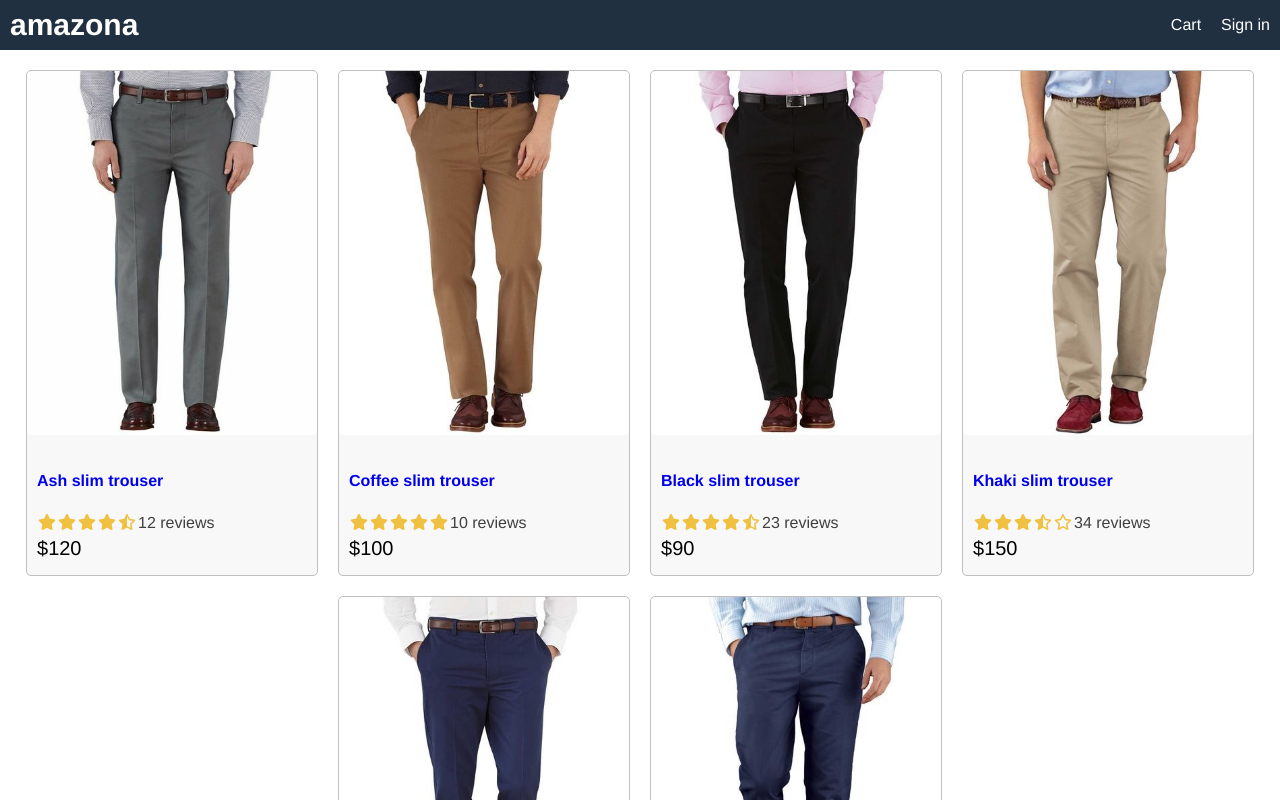
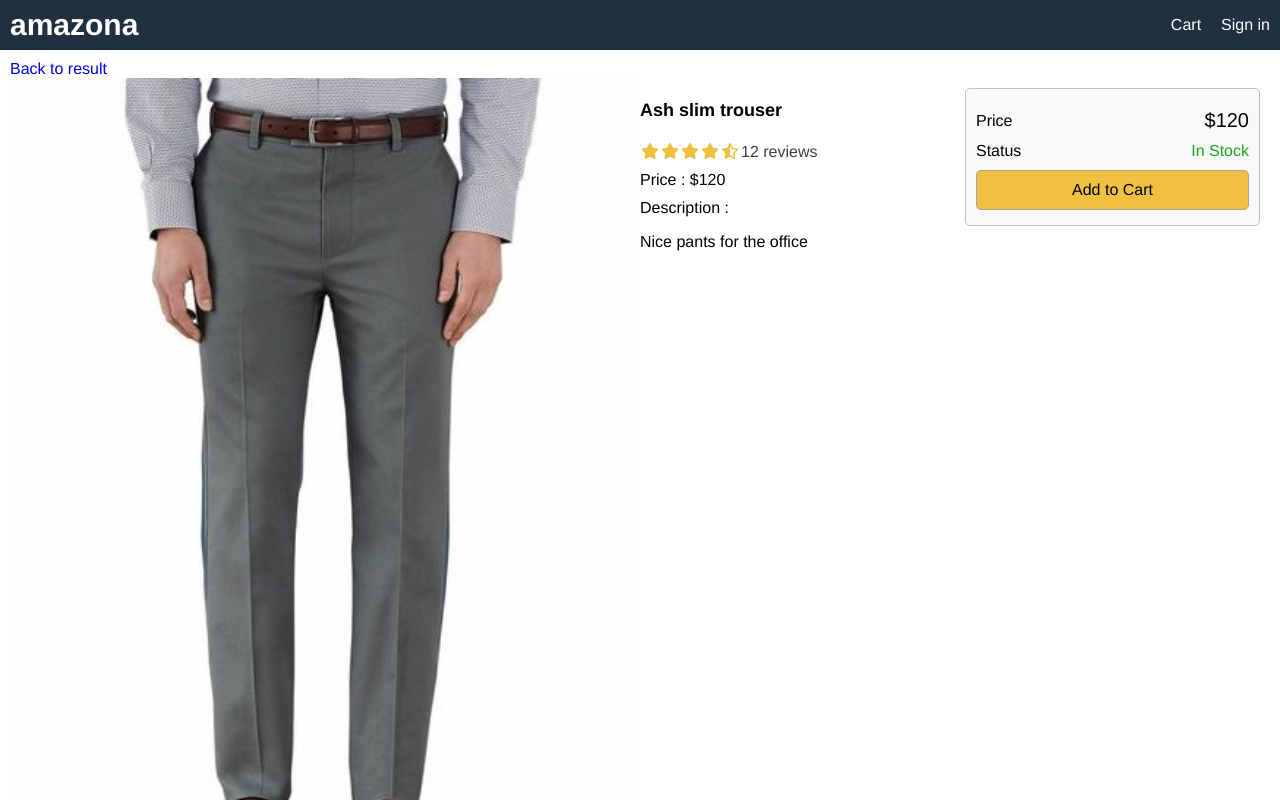
Before and after one commit to Midstackdev/mern-amazona, a React (Create React App) app in the folder client/: page /product/1 in a window 1280 px wide. Shown: the top 800 px of the page. Built offline with nearby package versions, Linux system fonts and the light colour scheme.

Commit message:
product page

```diff
--- a/client/package.json
+++ b/client/package.json
@@ -8,6 +8,7 @@
     "@testing-library/user-event": "^12.1.10",
     "react": "^17.0.2",
     "react-dom": "^17.0.2",
+    "react-router-dom": "^5.2.0",
     "react-scripts": "4.0.3",
     "web-vitals": "^1.0.1"
   },
--- a/client/src/App.js
+++ b/client/src/App.js
@@ -1,8 +1,12 @@
-import Product from './components/Product';
-import data from './data'
+import React from 'react'
+import { BrowserRouter as Router, Route } from 'react-router-dom'
+
+import Home from './pages/Home'
+import Product from './pages/Product';
 
 function App() {
   return (
+    <Router>
     <div className="grid-container">
         <header className="row">
             <div>
@@ -14,16 +18,14 @@
             </div>
         </header>
         <main>
-            <div className="row center">
-              {data.products.map(product => (
-                <Product key={product._id} product={product} />
-              ))}
-            </div>
+            <Route path="/" component={Home} exact />
+            <Route path="/product/:id" component={Product} exact />
         </main>
         <footer className="row center">
             All right reseve
         </footer>
     </div>
+    </Router>
   );
 }
 
--- a/client/src/data.js
+++ b/client/src/data.js
@@ -1,66 +1,72 @@
 const data = {
     products: [
         {
-            _id: 1,
+            _id: '1',
             name: 'Ash slim trouser',
             category: 'Pants',
             image: '/images/p1.JPG',
             price: 120,
+            countInStock: 12,
             brand: 'Marks and Spenser',
             rating: 4.5,
             numReviews: 12,
             description: 'Nice pants for the office'
         },
         {
-            _id: 2,
+            _id: '2',
             name: 'Coffee slim trouser',
             category: 'Pants',
             image: '/images/p2.JPG',
             price: 100,
+            countInStock: 32,
             brand: 'Marks and Spenser',
             rating: 5,
             numReviews: 10,
             description: 'Nice pants for the office'
         },
         {
-            _id: 3,
+            _id: '3',
             name: 'Black slim trouser',
             category: 'Pants',
             image: '/images/p3.JPG',
             price: 90,
+            countInStock: 0,
             brand: 'Marks and Spenser',
             rating: 4.5,
             numReviews: 23,
             description: 'Nice pants for the office'
         },
         {
-            _id: 4,
+            _id: '4',
             name: 'Khaki slim trouser',
             category: 'Pants',
             image: '/images/p4.JPG',
             price: 150,
+            countInStock: 23,
             brand: 'Marks and Spenser',
             rating: 3.5,
             numReviews: 34,
             description: 'Nice pants for the office'
         },
         {
-            _id: 5,
+            _id: '5',
             name: 'Blue-black slim trouser',
             category: 'Pants',
             image: '/images/p5.JPG',
             price: 120,
+            countInStock: 13,
             brand: 'Marks and Spenser',
             rating: 4.5,
             numReviews: 10,
             description: 'Nice pants for the office'
         },
         {
-            _id: 6,
+            _id: '6',
             name: 'Blue slim trouser',
             category: 'Pants',
             image: '/images/p6.JPG',
             price: 120,
+            countInStock: 7,
             brand: 'Marks and Spenser',
             rating: 2.5,
             numReviews: 10,
--- a/client/src/index.css
+++ b/client/src/index.css
@@ -60,6 +60,39 @@
   color: #ff8000;
 }
 
+ul {
+  margin: 0;
+  padding: 0;
+  list-style-type: none;
+}
+
+li {
+  margin-top: 1rem;
+}
+
+button {
+  padding: 1rem;
+  border-radius: 0.5rem;
+  border: 0.1rem #a4a4a4 solid;
+  font-size: 1.6rem;
+  font-family: Helvetica, Arial, sans-serif;
+  -webkit-font-smoothing: antialiased;
+  -moz-osx-font-smoothing: grayscale;
+  background-color: #f8f8f8;
+  cursor: pointer;
+}
+
+button:hover {
+  border: 0.1rem #404040 solid;
+}
+
+button.primary {
+  background-color: #f0c040;
+}
+
+button.block {
+  width: 100%;
+}
 /* Header */
 header a {
   color: #fff;
@@ -80,6 +113,15 @@
 .row.center {
   justify-content: center;
 }
+.row.top {
+  align-items: flex-start;
+}
+.col-1 {
+  flex: 1 1 25rem;
+}
+.col-2 {
+  flex: 2 1 50rem;
+}
 
 /* Image */
 img {
@@ -88,6 +130,10 @@
 
 img.medium {
   max-width: 29rem;
+  width: 100%;
+}
+
+img.large {
   width: 100%;
 }
 
@@ -120,3 +166,12 @@
 .rating span:last-child {
   color: #404040;
 }
+
+/* Alert */
+.success {
+  color: #20a020;
+}
+
+.error {
+  color: #a02020;
+}
--- /dev/null
+++ b/client/src/pages/Home.jsx
@@ -0,0 +1,13 @@
+import React from 'react'
+import data from '../data'
+import Product from '../components/Product';
+
+export default function Home() {
+    return (
+        <div className="row center">
+              {data.products.map(product => (
+            <Product key={product._id} product={product} />
+            ))}
+        </div>
+    )
+}
--- /dev/null
+++ b/client/src/pages/Product.jsx
@@ -0,0 +1,65 @@
+import React from 'react'
+import { Link } from 'react-router-dom'
+import Rating from '../components/Rating'
+import data from '../data'
+
+export default function Product(props) {
+    const product = data.products.find((product) => product._id === props.match.params.id)
+    if(!product) {
+        return (
+            <div>Product Not Found</div>
+        )
+    }
+    return (
+        <>
+        <Link to="/">Back to result</Link>
+        <div className="row top">
+            <div className="col-2">
+                <img className="large" src={product.image} alt={product.name} />
+            </div>
+            <div className="col-1">
+                <ul>
+                    <li>
+                        <h1>{product.name}</h1>
+                    </li>
+                    <li>
+                        <Rating rating={product.rating} numReviews={product.numReviews} />
+                    </li>
+                    <li>Price : ${product.price}</li>
+                    <li>Description :
+                        <p>{product.description}</p>
+                    </li>
+                </ul>
+            </div>
+            <div className="col-1">
+                <div className="card card-body">
+                    <ul>
+                        <li>
+                            <div className="row">
+                                <div>Price</div>
+                                <div className="price">${product.price}</div>
+                            </div>
+                        </li>
+                        <li>
+                            <div className="row">
+                                <div>Status</div>
+                                <div>
+                                    {product.countInStock > 0 ? (
+                                        <span className="success">In Stock</span>
+                                    ) :
+                                    (
+                                        <span className="error">Unavailable</span>
+                                    )}
+                                </div>
+                            </div>
+                        </li>
+                        <li>
+                            <button className="primary block">Add to Cart</button>
+                        </li>
+                    </ul>
+                </div>
+            </div>
+        </div>
+        </>
+    )
+}
```
Also changed, not shown: 1 other file (tests, documents, lock files or other folders).
